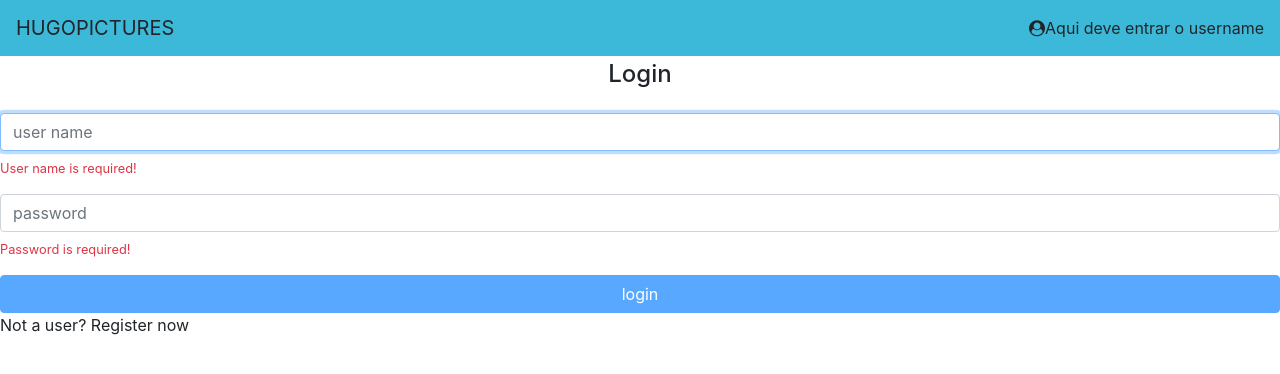
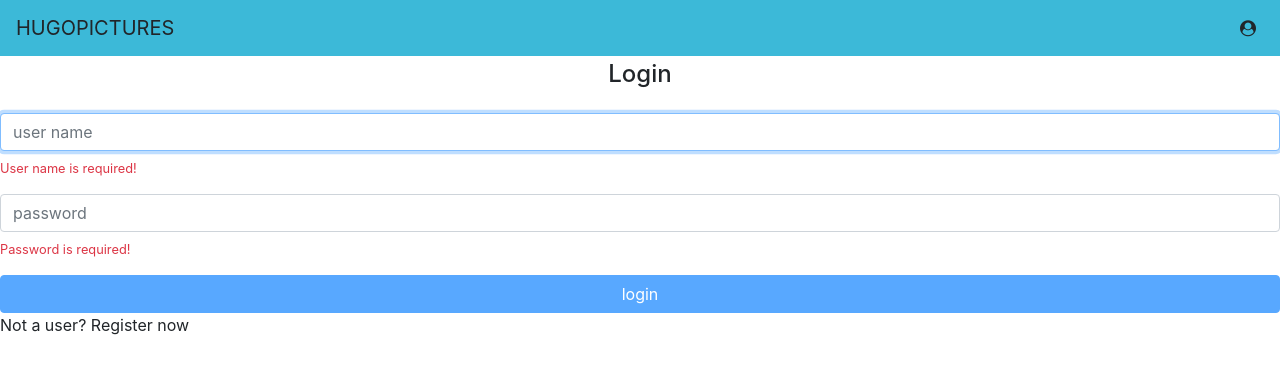
Before and after one commit to Hugo0307/hugopictures, an Angular app: page / in a window 1280 px wide. Shown: the top 374 px of the page. Built offline with nearby package versions, Linux system fonts and the light colour scheme.

Commit message:
usuário logado sendo exibido corretamente no header

```diff
--- a/src/app/core/header/header.component.html
+++ b/src/app/core/header/header.component.html
@@ -3,7 +3,7 @@
       <a class="navbar-brand">HUGOPICTURES</a>
       <div>
           <i class="fa fa-user-circle"></i>
-          <a>Aqui deve entrar o username</a>
+          <a class="ml-2">{{ user?.name }}</a>
       </div>
   </nav>
 </header>
--- a/src/app/core/header/header.component.ts
+++ b/src/app/core/header/header.component.ts
@@ -1,4 +1,7 @@
+import { UserService } from './../user/user.service';
+import { Observable } from 'rxjs';
 import { Component } from '@angular/core';
+import { User } from '../user/user';
 
 @Component({
   selector: 'hp-header',
@@ -6,4 +9,14 @@ import { Component } from '@angular/core';
   styleUrls: [ './header.component.css' ]
 })
 
-export class HeaderComponent { }
+export class HeaderComponent {
+
+  user$!: Observable<User>;
+  user!: User;
+
+  constructor(private userService: UserService) {
+
+    this.user$ = this.userService.getUser();
+    this.user$.subscribe(user => this.user = user);
+  }
+}
--- a/src/app/core/user/user.service.ts
+++ b/src/app/core/user/user.service.ts
@@ -1,5 +1,5 @@
 import { Injectable, OnInit } from '@angular/core';
-import { Subject } from 'rxjs';
+import { BehaviorSubject } from 'rxjs';
 
 import { TokenService } from './../token/token.service';
 import jwt_decode from 'jwt-decode';
@@ -9,7 +9,8 @@ import { User } from './user';
 @Injectable({ providedIn: 'root' })
 export class UserService implements OnInit {
 
-  private userSubject = new Subject<User>();
+  /** O Behavior Subject vai pegar a informação do usuário e guardar até que alguém utilize a informação */
+  private userSubject = new BehaviorSubject<User>({id:0,name:'',email:''});
 
   constructor(private tokenService: TokenService) { }
 
```
